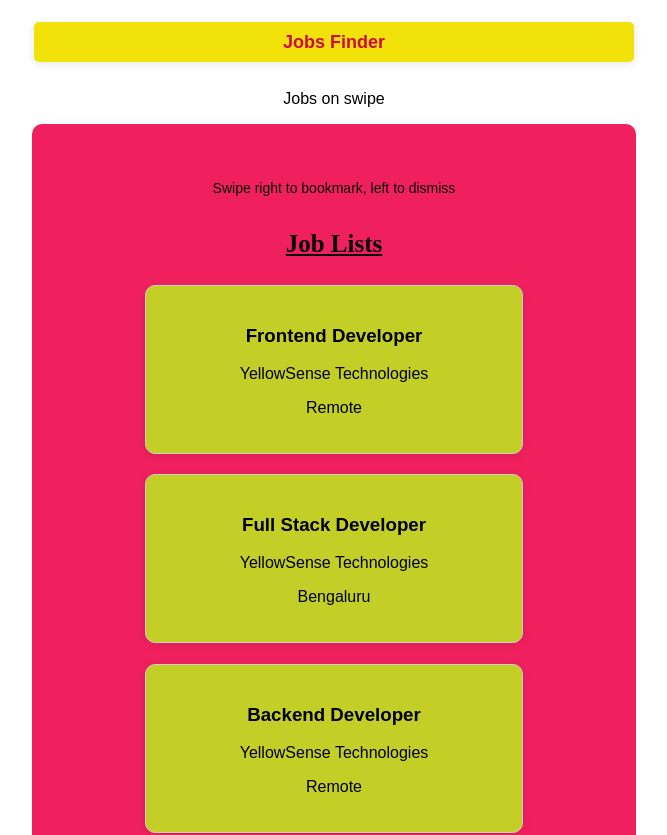
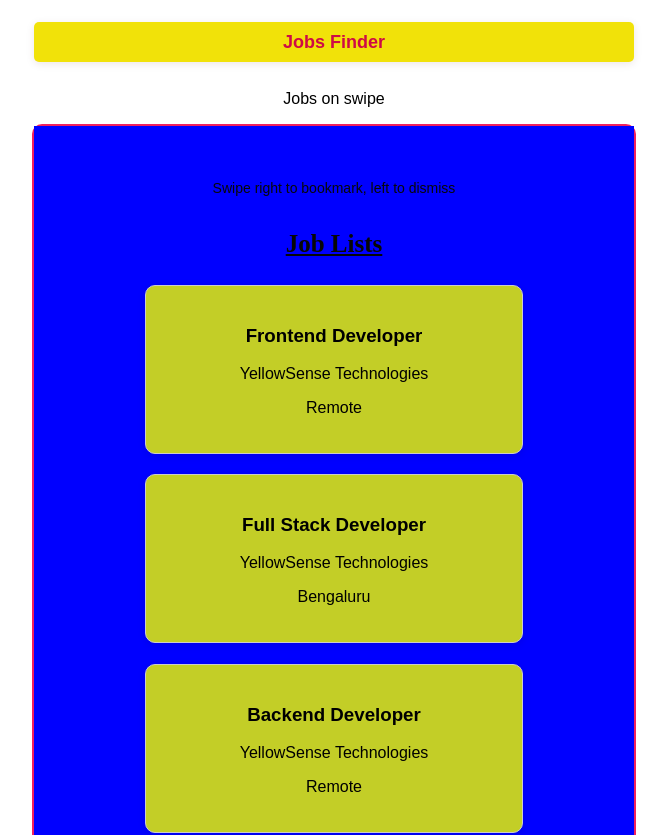
Before and after one commit to ChetanPalade/JobSwipewithYellowSensech, a React (Create React App) app: page / in a window 1280 px wide. Shown: the top 835 px of the page, without its empty margins (306-973 px from the left). Built offline with nearby package versions, Linux system fonts and the light colour scheme.

Commit message:
Update JobList.css

```diff
--- a/src/components/jobList/JobList.css
+++ b/src/components/jobList/JobList.css
@@ -1,6 +1,7 @@
 .job-list-container {
   padding: 20px;
   display: flex;
+  background-color: #0000FF;
   flex-direction: column;
   align-items: center;
   cursor: pointer;
```
